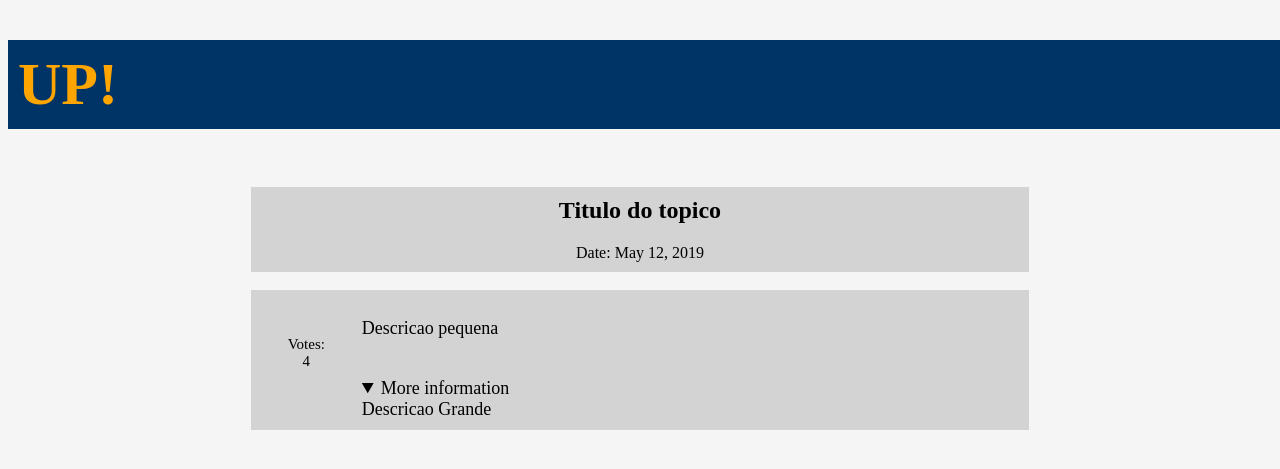
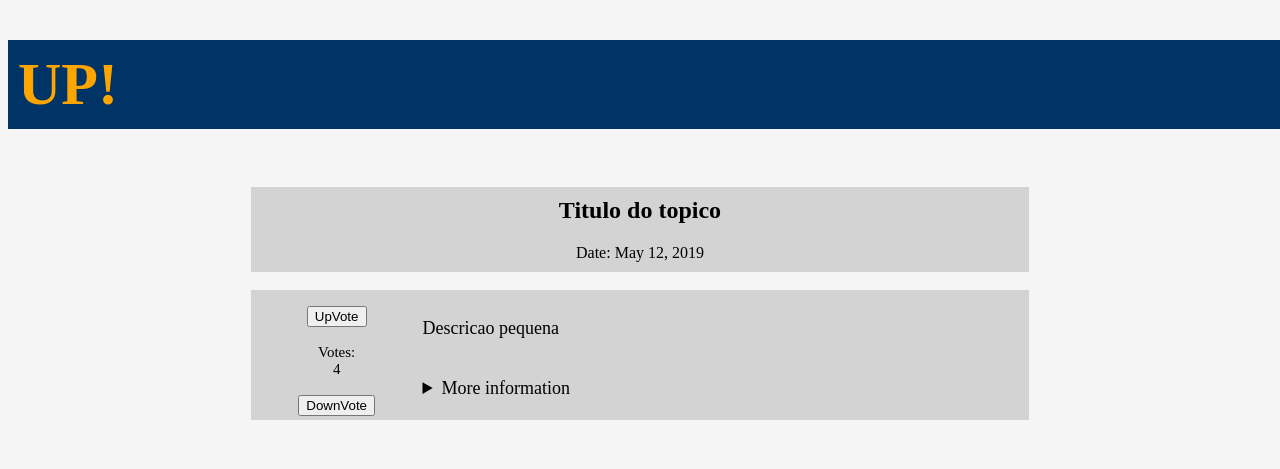
Before and after one commit to LucasSte/WebApp-CES-22, a Django app: page /Topics/2/ in a window 1280 px wide. Shown: the top 469 px of the page. Run offline with Django 3.2, Linux system fonts and the light colour scheme; data comes from the database, SQL or seed files in the repository; both versions use the stored data as it was after the commit.

Commit message:
Adding upvote and downvote buttons

```diff
--- a/WebApp/Topics/templates/Topics/detail.html
+++ b/WebApp/Topics/templates/Topics/detail.html
@@ -5,7 +5,6 @@
     <title>{{Topic.title_text}}</title>
 </head>
 
-<body>
 
 <h1> UP!</h1>
 <br>
@@ -15,15 +14,29 @@
 <br>
 
 <div class="box">
-    <div class="div1">Votes: <br> {{Topic.votes}}</div>
+    <div class="div1">
+        <form action="{% url 'Topics:upvote' Topic.id %}" method='POST'>
+      {% csrf_token %}
+    <button type='submit'>UpVote</button>
+        </form>
+        <br>
+        Votes: <br> {{Topic.votes}}
+        <br>
+        <br>
+    <form action="{% url 'Topics:downvote' Topic.id %}" method='POST'>
+    {% csrf_token %}
+    <button type='submit'>DownVote</button>
+    </form>
+    </div>
     <div class="div2">
         <p class="small_description"> {{Topic.small_description}} </p>
         <br>
-        <details open> <summary> More information</summary>
+        <details> <summary> More information</summary>
         {{Topic.big_description}}
         </details>
     </div>
 </div>
 
+
 </body>
 </html>
--- a/WebApp/Topics/templates/Topics/index.html
+++ b/WebApp/Topics/templates/Topics/index.html
@@ -19,7 +19,7 @@
 {% if best_voted_topics %}
 <ul>
     {% for topic in best_voted_topics %}
-    <li><details open> <summary> <a href="/Topics/{{topic.id}}">{{topic.title_text}}</a> </summary>
+    <li><details> <summary> <a href="/Topics/{{topic.id}}">{{topic.title_text}}</a> </summary>
         {{topic.small_description}} </details>
     <br> </li>
 
--- a/WebApp/Topics/urls.py
+++ b/WebApp/Topics/urls.py
@@ -2,7 +2,11 @@ from django.urls import path
 
 from . import views
 
+app_name = 'Topics'
+
 urlpatterns = [
     path('', views.index, name='index'),
-    path('<int:id>/', views.detail, name='detail')
+    path('<int:id>/', views.detail, name='detail'),
+    path('<int:id>/upvote', views.upVote, name='upvote'),
+    path('<int:id>/downvote', views.downVote, name='downvote')
 ]
--- a/WebApp/Topics/views.py
+++ b/WebApp/Topics/views.py
@@ -1,6 +1,6 @@
-from django.shortcuts import HttpResponse
+from django.shortcuts import HttpResponseRedirect
 from .models import TopicInformation
-from django.template import loader
+from django.urls import reverse
 from django.shortcuts import render
 from django.http import Http404
 
@@ -19,7 +19,25 @@ def detail(request, id):
         Topic = TopicInformation.objects.get(pk=id)
     except TopicInformation.DoesNotExist:
         raise Http404("Topic does not exist.")
+
     return render(request, 'Topics/detail.html', {'Topic': Topic})
 
 
+def upVote(request, id):
+    Topic = TopicInformation.objects.get(pk=id)
+    Topic.votes += 1
+    Topic.save()
+
+    return HttpResponseRedirect(reverse('Topics:detail', args=[id]))
+
+
+def downVote(request, id):
+    Topic = TopicInformation.objects.get(pk=id)
+    Topic.votes -= 1
+    Topic.save()
+
+    return HttpResponseRedirect(reverse('Topics:detail', args=[id]))
+
+
+
 # Create your views here.
--- a/WebApp/static/detail.css
+++ b/WebApp/static/detail.css
@@ -33,7 +33,7 @@ h2 {
 
 .box{
     display: grid;
-    grid-template-columns: 12% 88%;
+    grid-template-columns: 20% 80%;
     width: 60%;
     background-color: lightgrey;
     padding: 10px;
@@ -43,7 +43,7 @@ h2 {
 .div1{
     text-align: center;
     position: relative;
-    top: 30%;
+    top: 5%;
     font-size: 15px;
 }
 .div2{
```
Also changed, not shown: WebApp/db.sqlite3.
